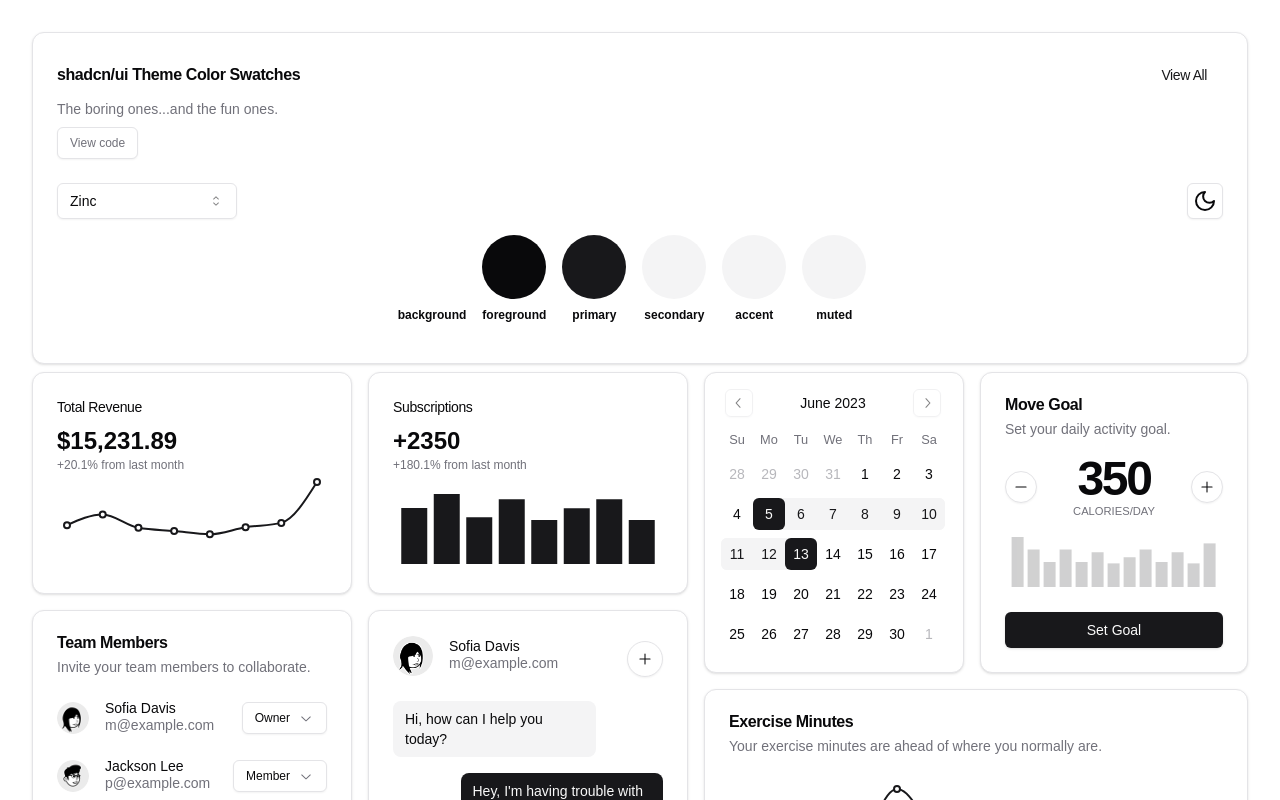
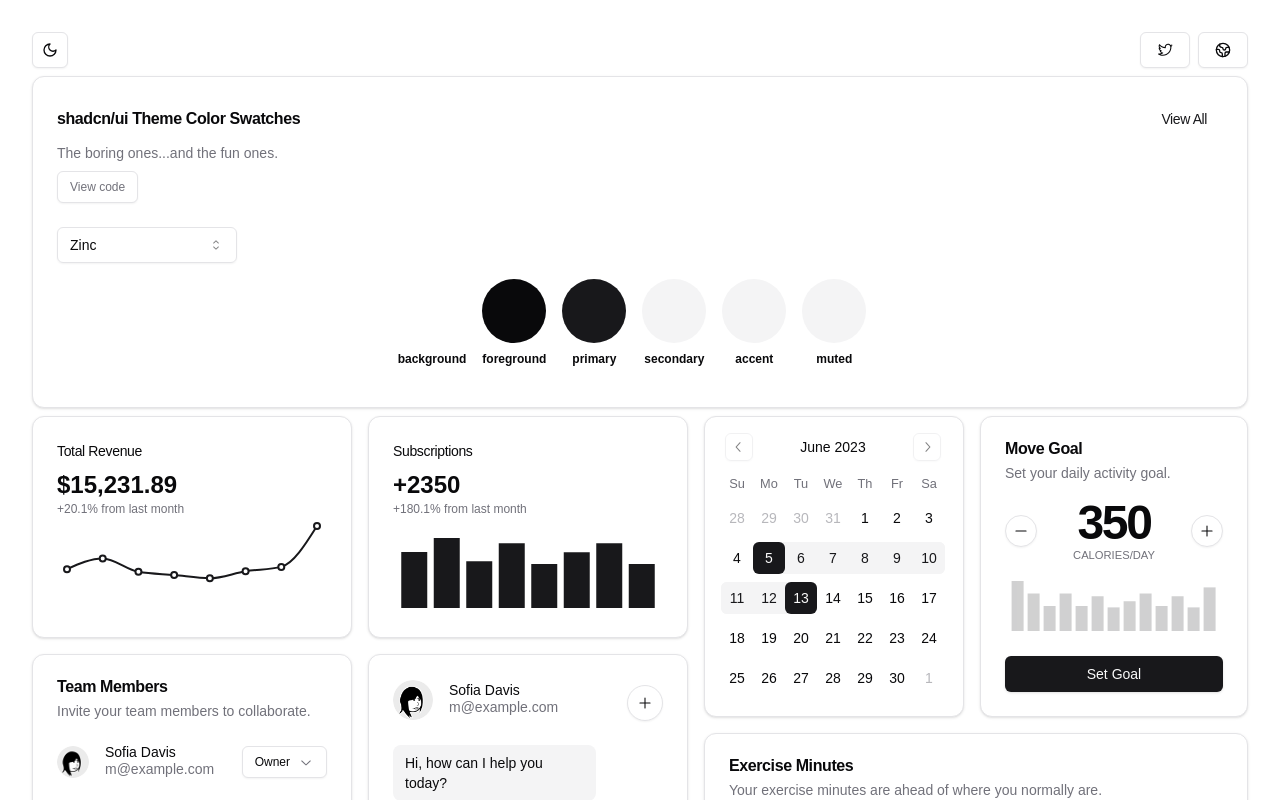
Before and after one commit to rawestmoreland/theme-generator, a Next.js app: page / in a window 1280 px wide. Shown: the top 800 px of the page. Built offline with nearby package versions, Linux system fonts and the light colour scheme.

Commit message:
feat: links

```diff
--- a/src/components/next-theme-swatches.tsx
+++ b/src/components/next-theme-swatches.tsx
@@ -19,7 +19,7 @@ import {
   CardTitle,
 } from '@/components/ui/card';
 import { Label } from '@/components/ui/label';
-import { MoonIcon, SunIcon } from 'lucide-react';
+import { Globe2, MoonIcon, SunIcon } from 'lucide-react';
 import { Button } from './ui/button';
 import {
   Sheet,
@@ -33,6 +33,7 @@ import { codeBlocks } from '@/lib/codeBlocks';
 import { ScrollArea } from './ui/scroll-area';
 import { CopyButton } from './copy-button';
 import Link from 'next/link';
+import { TwitterLogoIcon } from '@radix-ui/react-icons';
 
 export const ColorSwatch = ({
   color,
@@ -137,6 +138,40 @@ const NextThemeSwatches = () => {
 
   return (
     <>
+      <div className='max-w-7xl w-full mx-auto flex justify-between'>
+        <div>
+          <div className='flex items-center space-x-2'>
+            <Button
+              id='dark-mode'
+              size='icon'
+              variant='outline'
+              onClick={toggleDarkMode}
+            >
+              {isDark ? (
+                <SunIcon className='h-4 w-4' />
+              ) : (
+                <MoonIcon className='h-4 w-4' />
+              )}
+            </Button>
+            <Label className='sr-only' htmlFor='dark-mode'>
+              Dark Mode
+            </Label>
+          </div>
+        </div>
+        <div className='space-x-2'>
+          <Button variant='outline' asChild>
+            <Link href='https://twitter.com/ctrlaltideate' target='_blank'>
+              <TwitterLogoIcon className='w-4 h-4' />
+            </Link>
+          </Button>
+          <Button variant='outline' asChild>
+            <Link href='https://richardwestmoreland.com' target='_blank'>
+              <Globe2 className='w-4 h-4' />
+            </Link>
+          </Button>
+        </div>
+      </div>
+
       <Card className='w-full max-w-7xl mx-auto'>
         <CardHeader>
           <CardTitle>
@@ -216,19 +251,6 @@ const NextThemeSwatches = () => {
                 </SelectGroup>
               </SelectContent>
             </Select>
-            <div className='flex items-center space-x-2'>
-              <Button
-                id='dark-mode'
-                size='icon'
-                variant='outline'
-                onClick={toggleDarkMode}
-              >
-                {isDark ? <SunIcon /> : <MoonIcon />}
-              </Button>
-              <Label className='sr-only' htmlFor='dark-mode'>
-                Dark Mode
-              </Label>
-            </div>
           </div>
           <ThemeSwatches colors={themeColors} />
         </CardContent>
```
